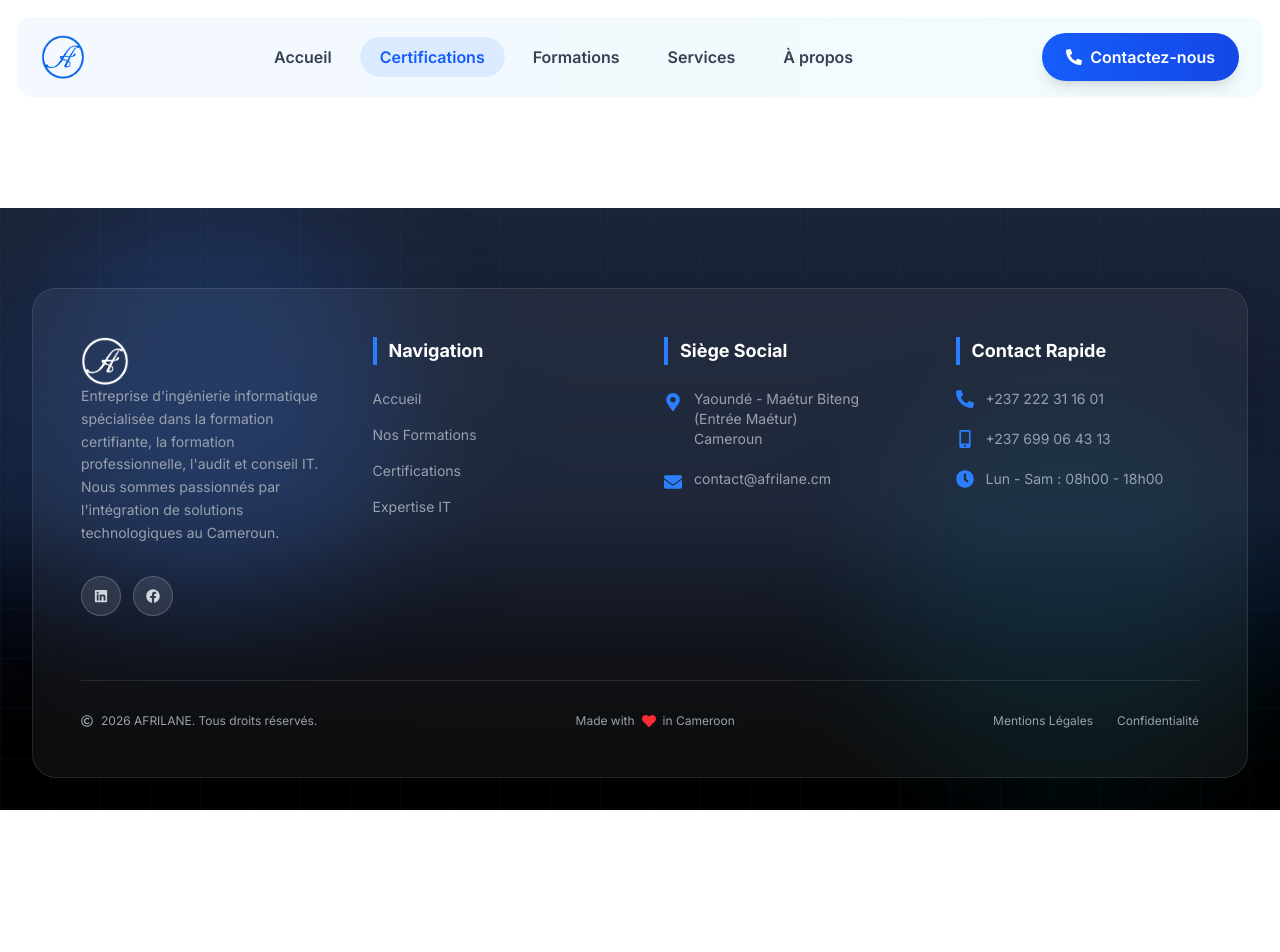
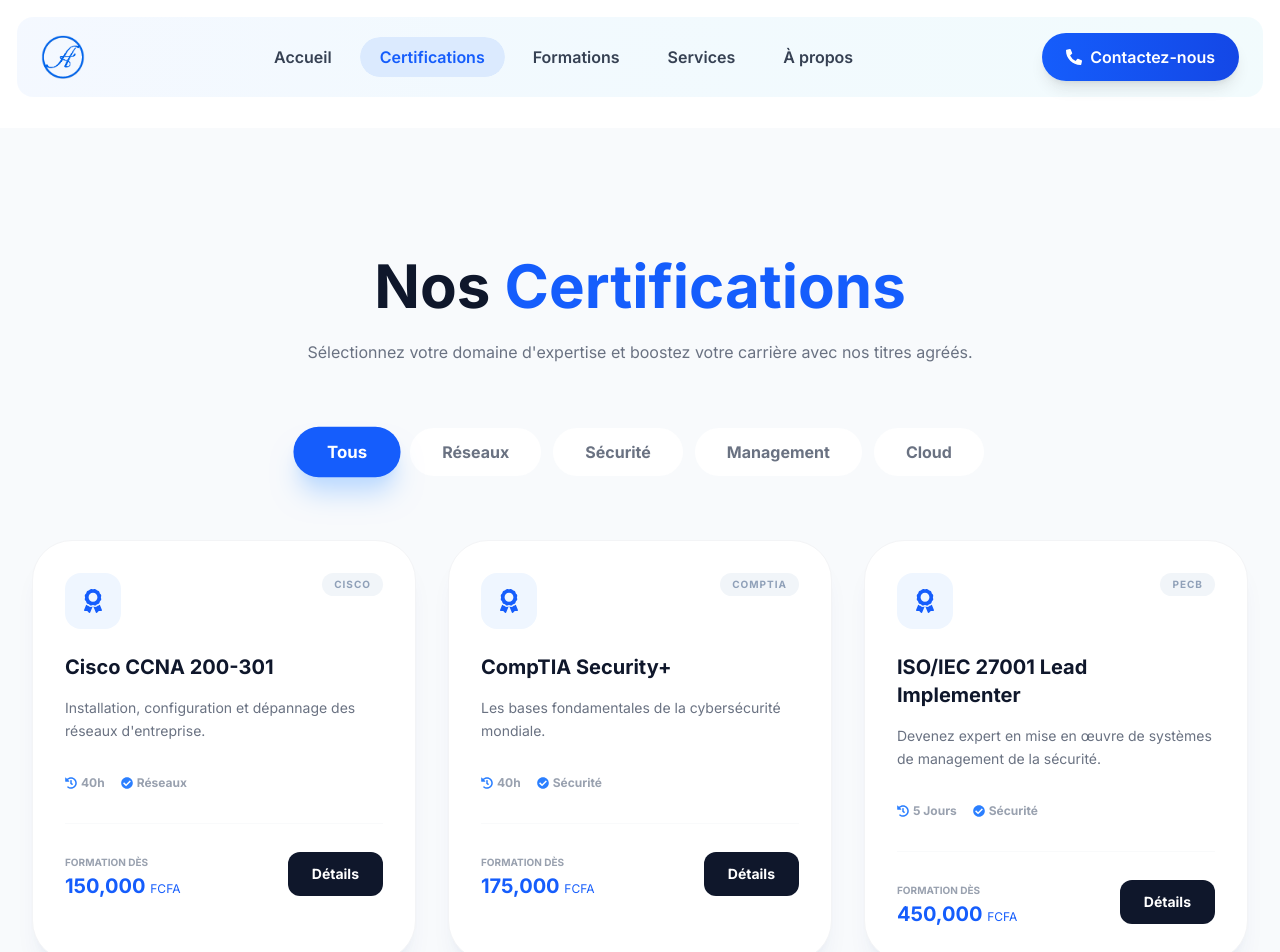
Before and after one commit to 7even5iv/afrilane-website, a React (Vite) app: page /certifications in a window 1280 px wide. Shown: the top 952 px of the page. Before the commit the page ends 810 px from the top, so only its background shows below. Built offline with nearby package versions, Linux system fonts and the light colour scheme.

Commit message:
Mise à jour

```diff
--- a/src/App.tsx
+++ b/src/App.tsx
@@ -12,6 +12,7 @@ import MentionsLegales from './pages/MentionsLegales';
 import Confidentialite from './pages/Confidentialite';
 import Contact from './pages/Contact';
 import Services from './pages/Services';
+import Certifications from './pages/Certifications';
 
 // UI Components
 import LoadingScreen from './components/ui/LoadingScreen';
@@ -53,6 +54,7 @@ function App() {
                 <Route path="/confidentialite" element={<Confidentialite />} />
                 <Route path="/contact" element={<Contact />} />
                 <Route path="/expertise" element={<Services />} />
+                <Route path="/certifications" element={<Certifications />} />
 
                 {/* On pourra ajouter /formations, /services, etc. ici plus tard */}
               </Routes>
--- a/src/constants/index.ts
+++ b/src/constants/index.ts
@@ -67,6 +67,66 @@ export const TESTIMONIALS = [
   },
 ];
 
+export interface Program {
+    id: string;
+    type: 'formation' | 'certification';
+    title: string;
+    category: string;
+    price: number;
+    duration: string;
+    examIncluded: boolean;
+    description: string;
+}
+
+export const CERTIFICATIONS_DATA = [
+  // RÉSEAUX
+  {
+    id: "ccna",
+    name: "Cisco CCNA 200-301",
+    provider: "Cisco",
+    category: "Réseaux",
+    trainingPrice: 150000,
+    examPrice: 215000,
+    duration: "40h",
+    description: "Installation, configuration et dépannage des réseaux d'entreprise."
+  },
+  // SÉCURITÉ
+  {
+    id: "sec-plus",
+    name: "CompTIA Security+",
+    provider: "CompTIA",
+    category: "Sécurité",
+    trainingPrice: 175000,
+    examPrice: 245000,
+    duration: "40h",
+    description: "Les bases fondamentales de la cybersécurité mondiale."
+  },
+  {
+    id: "iso-27001",
+    name: "ISO/IEC 27001 Lead Implementer",
+    provider: "PECB",
+    category: "Sécurité",
+    trainingPrice: 450000,
+    examPrice: 0,
+    duration: "5 Jours",
+    description: "Devenez expert en mise en œuvre de systèmes de management de la sécurité."
+  },
+  // MANAGEMENT
+  {
+    id: "pmp",
+    name: "PMP - Gestion de Projet",
+    provider: "PMI",
+    category: "Management",
+    trainingPrice: 350000,
+    examPrice: 405000,
+    duration: "35h",
+    description: "La certification n°1 mondiale pour les chefs de projet."
+  }
+];
+
+// Liste des catégories pour les filtres
+export const CATEGORIES = ["Tous", "Réseaux", "Sécurité", "Management", "Cloud"];
+
 export const COLORS = {
   primary: '#0056b3',
   secondary: '#f4f4f4',
--- /dev/null
+++ b/src/pages/Certifications.tsx
@@ -0,0 +1,93 @@
+import { useState } from "react";
+import { motion, AnimatePresence } from "framer-motion";
+import { CERTIFICATIONS_DATA, CATEGORIES } from "../constants";
+import { FaAward, FaHistory, FaCheckCircle } from "react-icons/fa";
+
+const Certifications = () => {
+    const [activeCategory, setActiveCategory] = useState("Tous");
+
+    // Filtrage des données
+    const filteredCerts = activeCategory === "Tous"
+        ? CERTIFICATIONS_DATA
+        : CERTIFICATIONS_DATA.filter(cert => cert.category === activeCategory);
+
+    return (
+        <div className="bg-slate-50 min-h-screen pt-32 pb-20">
+            <div className="max-w-7xl mx-auto px-4 sm:px-6 lg:px-8">
+
+                {/* HEADER */}
+                <div className="text-center mb-16">
+                    <h1 className="text-4xl md:text-6xl font-black text-slate-900 mb-6">
+                        Nos <span className="text-blue-600">Certifications</span>
+                    </h1>
+                    <p className="text-gray-500 max-w-2xl mx-auto">
+                        Sélectionnez votre domaine d'expertise et boostez votre carrière avec nos titres agréés.
+                    </p>
+                </div>
+
+                {/* FILTRES (TABS) */}
+                <div className="flex flex-wrap justify-center gap-3 mb-16">
+                    {CATEGORIES.map((cat) => (
+                        <button
+                            key={cat}
+                            onClick={() => setActiveCategory(cat)}
+                            className={`px-8 py-3 rounded-full font-bold transition-all duration-300 ${activeCategory === cat
+                                    ? "bg-blue-600 text-white shadow-xl shadow-blue-200 scale-105"
+                                    : "bg-white text-gray-500 hover:bg-gray-100"
+                                }`}
+                        >
+                            {cat}
+                        </button>
+                    ))}
+                </div>
+
+                {/* GRILLE ANIMÉE */}
+                <motion.div layout className="grid grid-cols-1 md:grid-cols-2 lg:grid-cols-3 gap-8">
+                    <AnimatePresence mode="popLayout">
+                        {filteredCerts.map((cert) => (
+                            <motion.div
+                                key={cert.id}
+                                layout
+                                initial={{ opacity: 0, scale: 0.9 }}
+                                animate={{ opacity: 1, scale: 1 }}
+                                exit={{ opacity: 0, scale: 0.9 }}
+                                transition={{ duration: 0.3 }}
+                                className="bg-white rounded-[2.5rem] p-8 border border-gray-100 shadow-xl shadow-blue-900/5 hover:shadow-2xl transition-all group"
+                            >
+                                <div className="flex justify-between items-start mb-6">
+                                    <div className="bg-blue-50 text-blue-600 p-4 rounded-2xl group-hover:bg-blue-600 group-hover:text-white transition-colors">
+                                        <FaAward size={24} />
+                                    </div>
+                                    <span className="text-[10px] font-black bg-slate-100 text-slate-400 px-3 py-1 rounded-full uppercase tracking-widest">
+                                        {cert.provider}
+                                    </span>
+                                </div>
+
+                                <h3 className="text-xl font-bold text-slate-900 mb-4">{cert.name}</h3>
+                                <p className="text-gray-500 text-sm mb-8 leading-relaxed">{cert.description}</p>
+
+                                <div className="flex items-center gap-4 mb-8 text-xs font-bold text-gray-400">
+                                    <span className="flex items-center gap-1"><FaHistory className="text-blue-500" /> {cert.duration}</span>
+                                    <span className="flex items-center gap-1"><FaCheckCircle className="text-blue-500" /> {cert.category}</span>
+                                </div>
+
+                                <div className="pt-6 border-t border-gray-50 flex items-center justify-between">
+                                    <div>
+                                        <span className="text-[10px] font-bold text-gray-400 uppercase">Formation dès</span>
+                                        <p className="text-xl font-black text-blue-600">{cert.trainingPrice.toLocaleString()} <span className="text-xs font-normal">FCFA</span></p>
+                                    </div>
+                                    <button className="bg-slate-900 text-white px-6 py-3 rounded-xl font-bold text-sm hover:bg-blue-600 transition-all">
+                                        Détails
+                                    </button>
+                                </div>
+                            </motion.div>
+                        ))}
+                    </AnimatePresence>
+                </motion.div>
+
+            </div>
+        </div>
+    );
+};
+
+export default Certifications;
```
